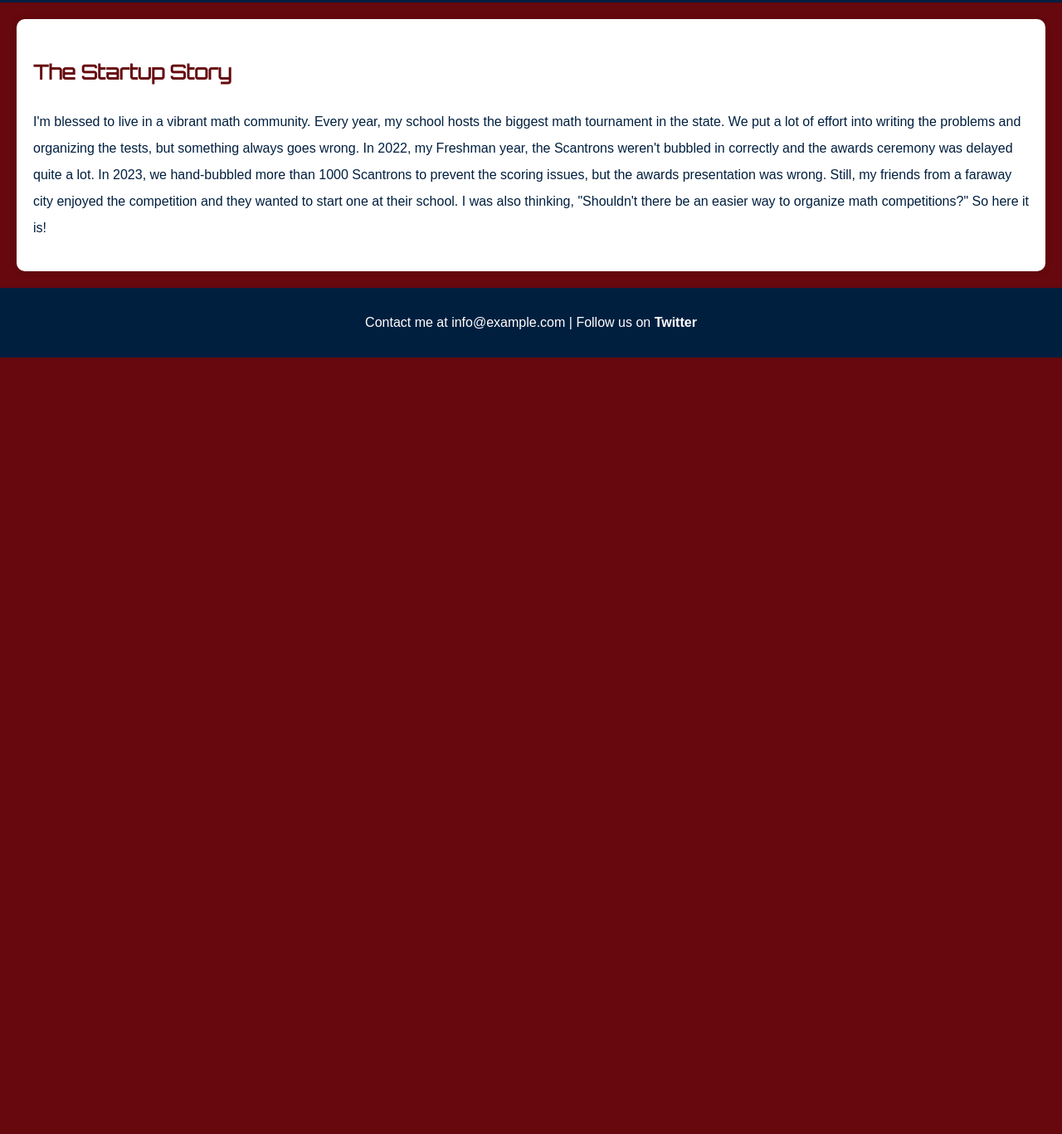
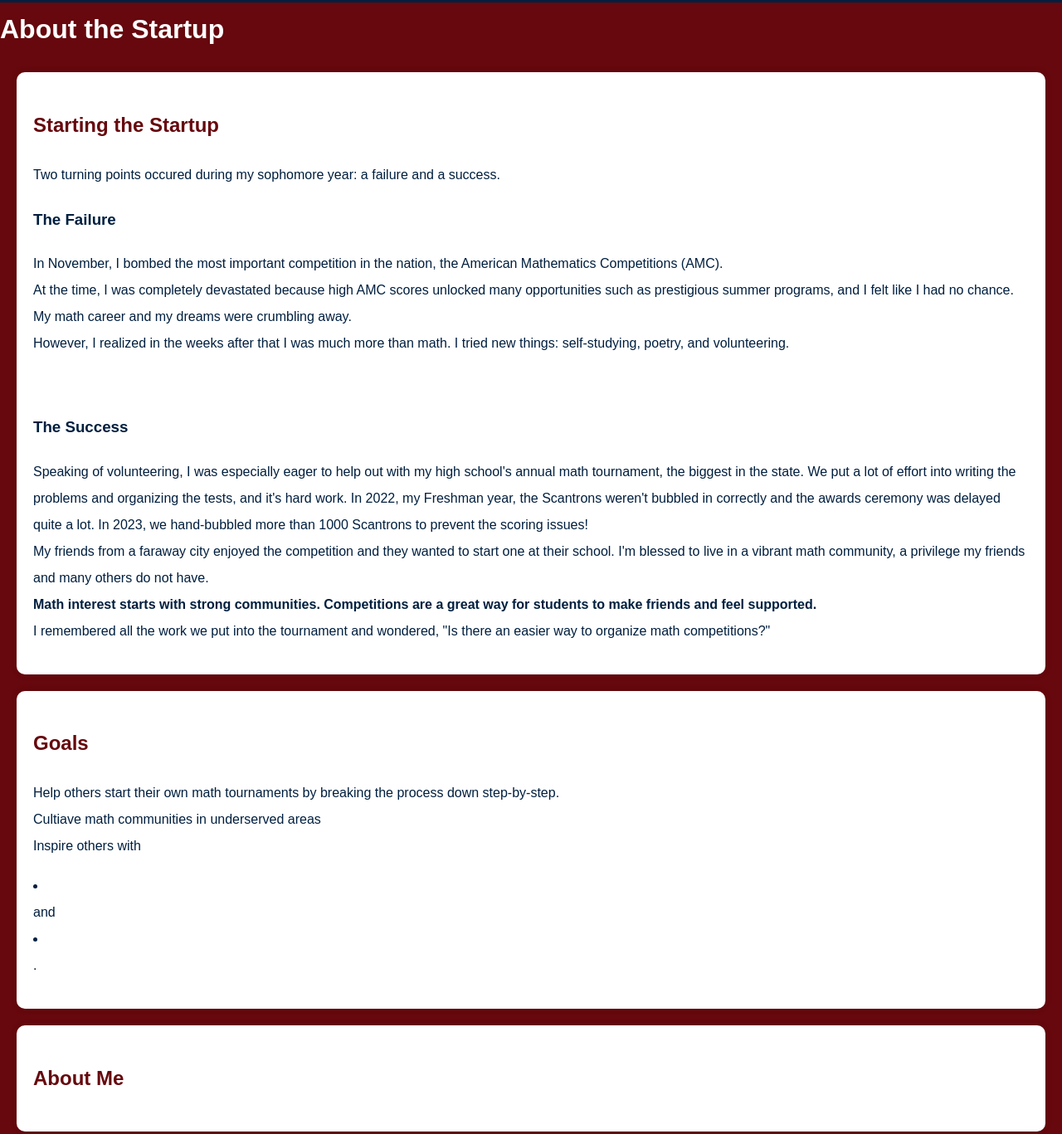
Before and after one commit to Veritas-Lux/tournament-startup, a plain HTML site: page about.html in a window 1280 px wide. Shown: the part 59-1426 px from the top of the page at 83% size. Before the commit the page ends 800 px from the top, so only its background shows below. Drawn offline with Linux system fonts and the light colour scheme; a web font is replaced by a local one.

Commit message:
Update about.html
added written content

```diff
--- a/about.html
+++ b/about.html
@@ -6,7 +6,7 @@
     <title>About the Startup</title>
     <link rel="stylesheet" href="style.css">
     <link rel="stylesheet" href="https://fonts.googleapis.com/css?family=Cambria+Math&display=swap">
-    <link rel="stylesheet" href="https://fonts.googleapis.com/css?family=Orbitron&display=swap">
+    <link rel="stylesheet" href="https://fonts.googleapis.com/css?family=Open+Sans&display=swap">
      <link rel="import" href="index.html">
     <link rel="import" href="about.html">
     <link rel="import" href="planning.html">
@@ -33,7 +33,7 @@
                         <a href="hosting.html">Hosting</a>
                         <a href="scoring.html">Scoring</a>
                         <a href="awards.html">Awards</a>
-                        <a href="inspiring-math-community.html">Inspiring the Math Community</a>
+                        <a href="outreach.html">Inspiring the Math Community</a>
                         <a href="stories.html">Stories</a>
                     </div>
                 </li>
@@ -41,20 +41,42 @@
         </ul>
        </div>
     </nav>
+    <h1>About the Startup</h1>
     <section>
-        <h2>The Startup Story</h2>
-        <p> I'm blessed to live in a vibrant math community. Every year, my school hosts the biggest math tournament in the state.
-        We put a lot of effort into writing the problems and organizing the tests, but something always goes wrong.
-        In 2022, my Freshman year, the Scantrons weren't bubbled in correctly and the awards ceremony was delayed quite a lot.
-        In 2023, we hand-bubbled more than 1000 Scantrons to prevent the scoring issues, but the awards presentation was wrong.
-        Still, my friends from a faraway city enjoyed the competition and they wanted to start one at their school.
-        I was also thinking, "Shouldn't there be an easier way to organize math competitions?"
-        So here it is!
+        <h2> Starting the Startup </h2>
+        <p> Two turning points occured during my sophomore year: a failure and a success.  </p>
+        <h3>The Failure</h3>
+        <p> In November, I bombed the most important competition in the nation, the American Mathematics Competitions (AMC).
+            <br>  At the time, I was completely devastated because high AMC scores unlocked many opportunities such as prestigious summer programs, and I felt like I had no chance.
+           <br>  My math career and my dreams were crumbling away.
+            <br>  However, I realized in the weeks after that I was much more than math. I tried new things: self-studying, poetry, and volunteering.  </p>
+        <br>
+        <h3>The Success</h3>
+        <p>Speaking of volunteering, I was especially eager to help out with my high school's annual math tournament, the biggest in the state.
+            We put a lot of effort into writing the problems and organizing the tests, and it's hard work.
+            In 2022, my Freshman year, the Scantrons weren't bubbled in correctly and the awards ceremony was delayed quite a lot.
+            In 2023, we hand-bubbled more than 1000 Scantrons to prevent the scoring issues!
+             <br>
+            My friends from a faraway city enjoyed the competition and they wanted to start one at their school.
+            I'm blessed to live in a vibrant math community, a privilege my friends and many others do not have.
+             <br>
+            <b>Math interest starts with strong communities. Competitions are a great way for students to make friends and feel supported.</b>
+             <br>  I remembered all the work we put into the tournament and wondered, "Is there an easier way to organize math competitions?" </p>
+
+    </section>
+    <section>
+        <h2> Goals </h2>
+        <p> Help others start their own math tournaments by breaking the process down step-by-step.
+         <br> Cultiave math communities in underserved areas
+          <br> Inspire others with <li><a href="blog.html">my stories</a></li> and <li><a href="stories.html">success stories</a></li>.
         </p>
+    </section>
+    <section>
+       <h2> About Me </h2>
     </section>
 
     <footer>
-        <p>Contact me at info@example.com | Follow us on <a href="https://twitter.com/example" target="_blank">Twitter</a></p>
+        <p>Contact me at gaotd2008@gmail.com| Follow us on <a href="https://twitter.com/example" target="_blank">Twitter</a></p>
     </footer>
 </body>
 </html>
```
